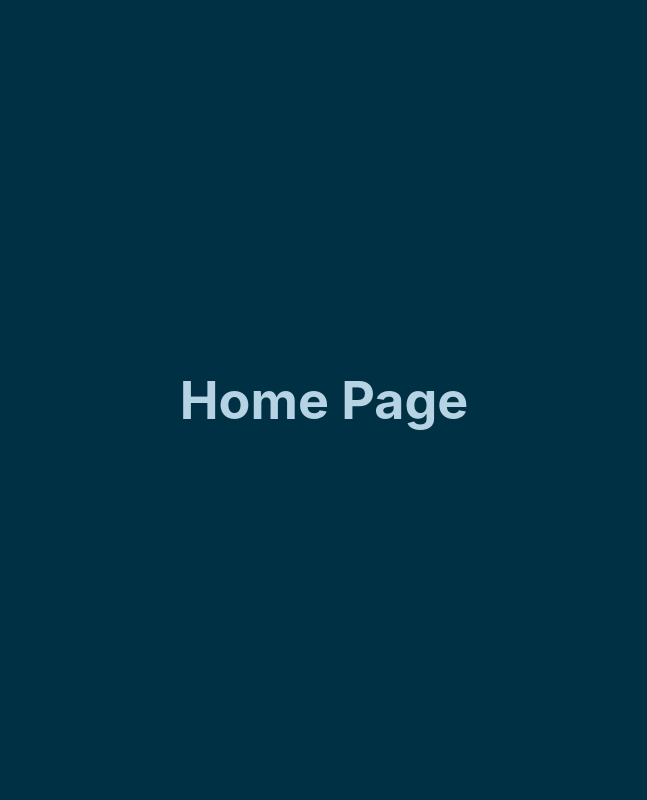
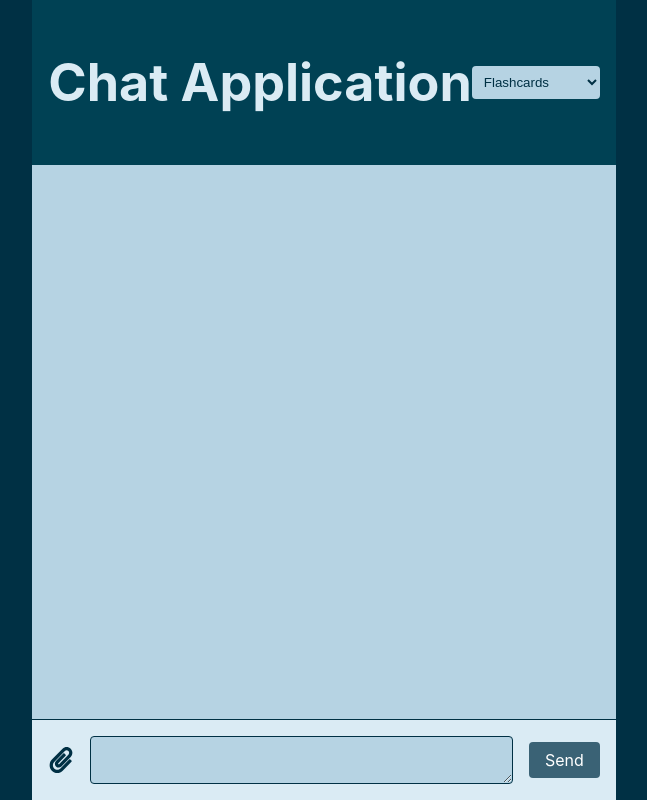
Before and after one commit to Luthiraa/IgnitionHacks2024, a React (Create React App) app in the folder frontend/ignition-hacks/: page /home in a window 1280 px wide. Shown: the whole page, without its empty margins (316-963 px from the left). Built offline with nearby package versions, Linux system fonts and the light colour scheme.

Commit message:
updated visuals

```diff
--- a/frontend/ignition-hacks/package.json
+++ b/frontend/ignition-hacks/package.json
@@ -10,7 +10,7 @@
     "react": "^18.3.1",
     "react-dom": "^18.3.1",
     "react-router-dom": "^6.26.1",
-    "react-scripts": "5.0.1",
+    "react-scripts": "^5.0.1",
     "web-vitals": "^2.1.4"
   },
   "scripts": {
--- a/frontend/ignition-hacks/src/App.jsx
+++ b/frontend/ignition-hacks/src/App.jsx
@@ -3,6 +3,7 @@ import { BrowserRouter as Router, Route, Routes } from 'react-router-dom';
 import './App.css';
 import Landing from './components/Landing';
 import Signup from './components/Signup';
+import Home from './components/Home'; // Ensure correct path
 
 function App() {
   return (
@@ -12,8 +13,7 @@ function App() {
           <Routes>
             <Route path="/" element={<Landing />} />
             <Route path="/signup" element={<Signup />} />
-            <Route path="/home" element={<h1>Home Page</h1>} />
-            {/*@ Ninja add ur route and code to the Home component ^ */}
+            <Route path="/home" element={<Home />} /> {/* Use Home component here */}
           </Routes>
         </Router>
       </header>
--- /dev/null
+++ b/frontend/ignition-hacks/src/components/Home.jsx
@@ -0,0 +1,97 @@
+import React, { useState } from "react";
+import "./styles/home.css"; // Ensure this path is correct
+import { FaPaperclip } from "react-icons/fa"; // For paperclip icon
+
+const Home = () => {
+  const [messages, setMessages] = useState([]);
+  const [input, setInput] = useState("");
+  const [image, setImage] = useState(null);
+  const [selectedTerm, setSelectedTerm] = useState("flashcards");
+
+  const handleSendMessage = () => {
+    if (input.trim() === "" && !image) return;
+
+    const newMessage = {
+      content: input,
+      sender: "user",
+      image: image ? URL.createObjectURL(image) : null,
+      termType: selectedTerm,
+    };
+
+    setMessages((prevMessages) => [...prevMessages, newMessage]);
+    setInput("");
+    setImage(null);
+
+    setTimeout(() => {
+      const botResponse = {
+        content: `Echo: ${input}`,
+        sender: "bot",
+        image: null,
+      };
+      setMessages((prevMessages) => [...prevMessages, botResponse]);
+    }, 1000);
+  };
+
+  const handleInputChange = (e) => {
+    setInput(e.target.value);
+  };
+
+  const handleImageChange = (e) => {
+    const file = e.target.files?.[0];
+    if (file) {
+      setImage(file);
+    }
+  };
+
+  const handleTermChange = (e) => {
+    setSelectedTerm(e.target.value);
+  };
+
+  return (
+    <div className="app">
+      <header className="header">
+        <h1>Chat Application</h1>
+        <select value={selectedTerm} onChange={handleTermChange} className="dropdown">
+          <option value="flashcards">Flashcards</option>
+          <option value="long-answer">Long Answer</option>
+          <option value="short-answer">Short Answer</option>
+          <option value="multiple-choice">Multiple Choice</option>
+        </select>
+      </header>
+      <div className="chatBox">
+        {messages.map((msg, index) => (
+          <div key={index} className="message">
+            {msg.sender === "bot" && <div className="bot">Bot: </div>}
+            {msg.sender === "user" && <div className="user">You: </div>}
+            {msg.content && <p>{msg.content}</p>}
+            {msg.image && <img src={msg.image} alt="Preview" className="imagePreview" />}
+            <div className={`termType ${msg.termType}`}>{msg.termType}</div>
+          </div>
+        ))}
+      </div>
+      <div className="inputBar">
+        <label htmlFor="file-upload" className="uploadButton">
+          <FaPaperclip />
+        </label>
+        <input
+          type="file"
+          id="file-upload"
+          accept="image/*"
+          onChange={handleImageChange}
+          className="imageInput"
+        />
+        <textarea
+          value={input}
+          onChange={handleInputChange}
+          className="textArea"
+        />
+        {image && <img src={URL.createObjectURL(image)} alt="Preview" className="imagePreviewInput" />}
+        <button onClick={handleSendMessage} className="sendButton">
+          Send
+        </button>
+      </div>
+    </div>
+  );
+};
+
+export default Home;
--- /dev/null
+++ b/frontend/ignition-hacks/src/components/styles/home.css
@@ -0,0 +1,123 @@
+/* Full screen layout */
+.app {
+  display: flex;
+  flex-direction: column;
+  height: 100vh;
+  background-color: #DAEBF4; /* Light background */
+  color: #003044; /* Dark text color */
+}
+
+.header {
+  background-color: #004154; /* Dark header */
+  color: #DAEBF4; /* Light text */
+  padding: 1rem;
+  display: flex;
+  justify-content: space-between;
+  align-items: center;
+}
+
+.dropdown {
+  padding: 0.5rem;
+  border: none;
+  border-radius: 4px;
+  background-color: #B6D3E3; /* Light blue */
+  color: #003044; /* Dark text color */
+}
+
+.chatBox {
+  flex: 1;
+  overflow-y: auto;
+  padding: 1rem;
+  background-color: #B6D3E3; /* Light blue background */
+}
+
+.message {
+  margin-bottom: 1rem;
+}
+
+.user, .bot {
+  font-weight: bold;
+}
+
+.user {
+  color: #3A6275; /* User color */
+}
+
+.bot {
+  color: #004154; /* Bot color */
+}
+
+.imagePreview {
+  max-width: 200px;
+  max-height: 200px;
+  display: block;
+}
+
+.inputBar {
+  display: flex;
+  align-items: center;
+  padding: 1rem;
+  background-color: #DAEBF4; /* Light background */
+  border-top: 1px solid #003044; /* Dark border */
+}
+
+.textArea {
+  flex: 1;
+  margin-right: 1rem;
+  padding: 0.5rem;
+  border: 1px solid #003044;
+  border-radius: 4px;
+  background-color: #B6D3E3; /* Light blue background */
+}
+
+.imageInput {
+  display: none;
+}
+
+.imagePreviewInput {
+  max-height: 100px;
+  margin-right: 1rem;
+}
+
+.uploadButton {
+  display: flex;
+  align-items: center;
+  margin-right: 1rem;
+  cursor: pointer;
+}
+
+.sendButton {
+  padding: 0.5rem 1rem;
+  background-color: #3A6275; /* User color */
+  color: white;
+  border: none;
+  border-radius: 4px;
+  cursor: pointer;
+}
+
+.sendButton:hover {
+  background-color: #004154; /* Darker shade on hover */
+}
+
+.termType {
+  margin-top: 0.5rem;
+  padding: 0.5rem;
+  border-radius: 4px;
+}
+
+.flashcards {
+  background-color: #B6D3E3; /* Light blue for flashcards */
+}
+
+.long-answer {
+  background-color: #DAEBF4; /* Light background for long answer */
+}
+
+.short-answer {
+  background-color: #B6D3E3; /* Light blue for short answer */
+}
+
+.multiple-choice {
+  background-color: #3A6275; /* Dark blue for multiple choice */
+  color: #DAEBF4; /* Light text color */
+}
--- /dev/null
+++ b/frontend/ignition-hacks/src/global.d.ts
@@ -0,0 +1,4 @@
+declare module '*.module.css' {
+    const classes: { [key: string]: string };
+    export default classes;
+  }
```
Also changed, not shown: 1 other file (tests, documents, lock files or other folders).
